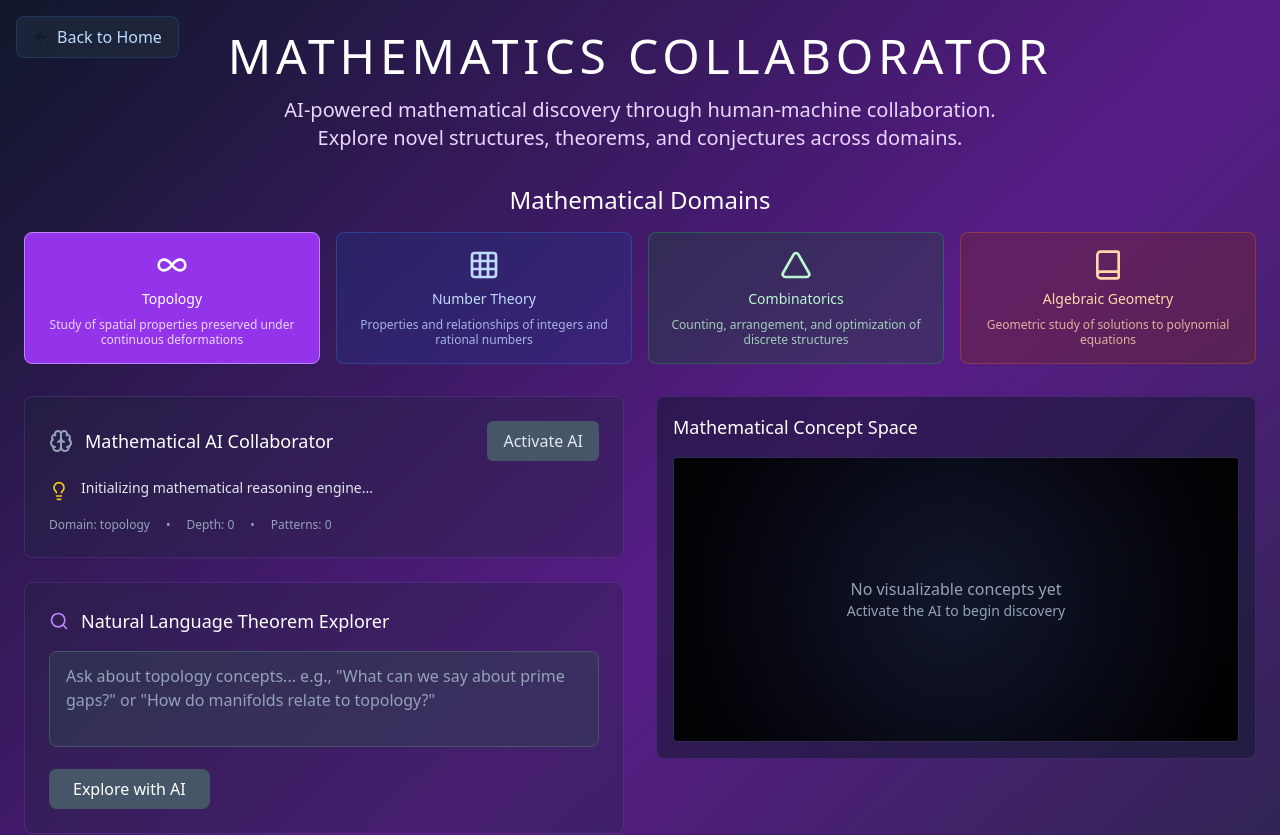
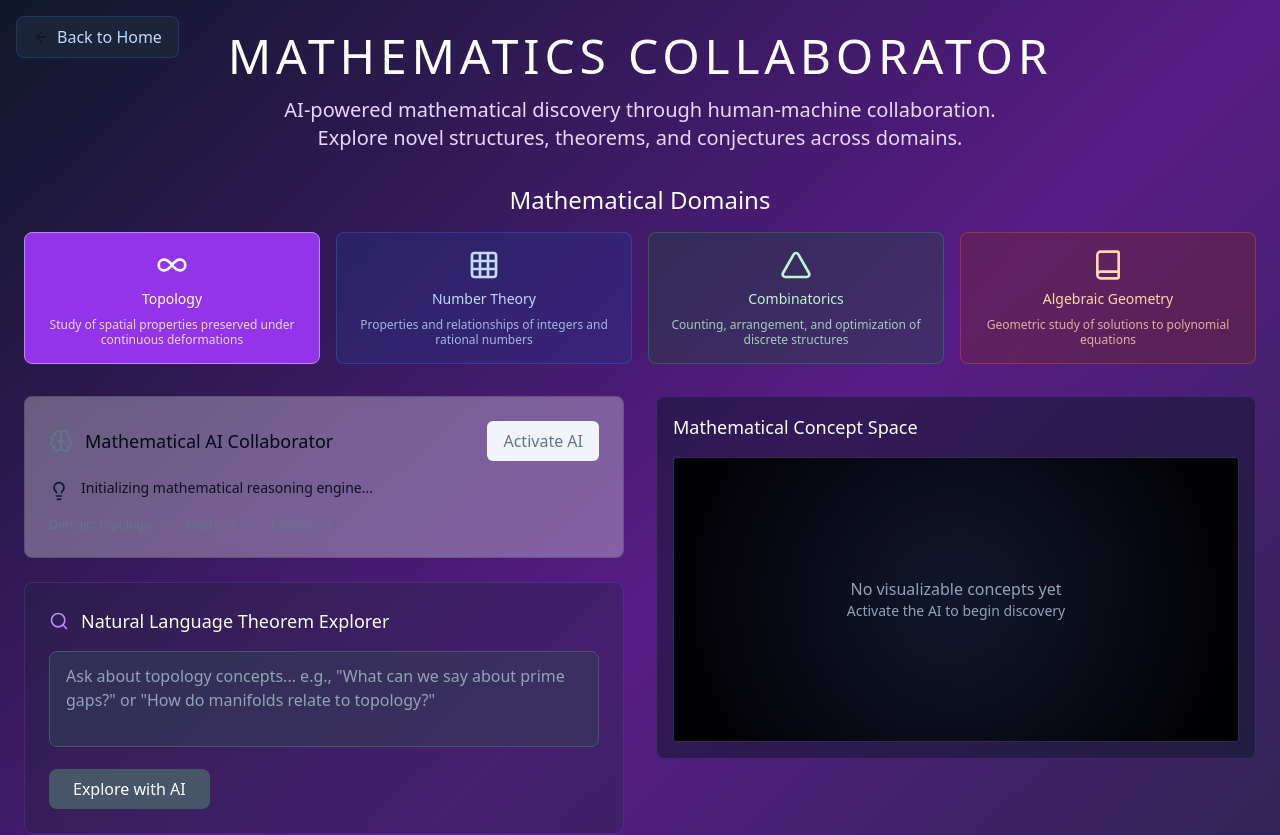
Before and after one commit to topherchris420/darpa-math-ponderer, a React (Vite) app: page /collaborator in a window 1280 px wide. Shown: the top 835 px of the page. Built offline with nearby package versions, Linux system fonts and the light colour scheme.

Commit message:
Changes
Co-authored-by: topherchris420 <93827718+topherchris420@users.noreply.github.com>

```diff
--- a/src/components/MathematicalAI.tsx
+++ b/src/components/MathematicalAI.tsx
@@ -233,18 +233,18 @@ export const MathematicalAI: React.FC<MathematicalAIProps> = ({
   };
 
   return (
-    <div className="bg-slate-800/30 backdrop-blur-sm rounded-lg p-6 border border-purple-500/20">
+    <div className="bg-card/30 backdrop-blur-sm rounded-lg p-6 border border-primary/20">
       <div className="flex items-center justify-between mb-4">
         <div className="flex items-center space-x-3">
-          <Brain className={`w-6 h-6 ${isReasoning ? 'text-purple-400 animate-pulse' : 'text-slate-400'}`} />
-          <h3 className="text-lg font-light text-white">Mathematical AI Collaborator</h3>
+          <Brain className={`w-6 h-6 ${isReasoning ? 'text-primary animate-pulse' : 'text-muted-foreground'}`} />
+          <h3 className="text-lg font-light text-foreground">Mathematical AI Collaborator</h3>
         </div>
         <button
           onClick={toggleReasoning}
           className={`px-4 py-2 rounded-md transition-colors ${
             isReasoning
-              ? 'bg-purple-600 hover:bg-purple-700 text-white'
-              : 'bg-slate-600 hover:bg-slate-700 text-slate-200'
+              ? 'bg-primary hover:bg-primary/90 text-primary-foreground'
+              : 'bg-muted hover:bg-muted/80 text-muted-foreground'
           }`}
         >
           {isReasoning ? 'Pause' : 'Activate'} AI
@@ -253,13 +253,13 @@ export const MathematicalAI: React.FC<MathematicalAIProps> = ({
 
       <div className="space-y-4">
         <div className="flex items-start space-x-3">
-          <Lightbulb className="w-5 h-5 text-yellow-400 mt-1 flex-shrink-0" />
-          <div className="text-slate-200 text-sm leading-relaxed">
+          <Lightbulb className="w-5 h-5 text-accent-foreground mt-1 flex-shrink-0" />
+          <div className="text-foreground/90 text-sm leading-relaxed">
             {reasoning.activeInquiry}
           </div>
         </div>
 
-        <div className="flex items-center space-x-4 text-xs text-slate-400">
+        <div className="flex items-center space-x-4 text-xs text-muted-foreground">
           <span>Domain: {reasoning.currentDomain}</span>
           <span>•</span>
           <span>Depth: {reasoning.reasoningDepth}</span>
```
